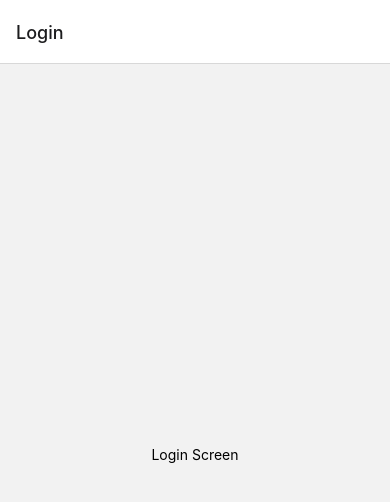
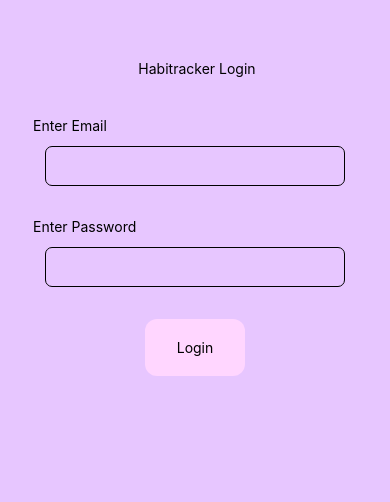
Before and after one commit to manvigautam09/Habitracker-Old, a React Native app: screen /SignUp in a window 390 px wide. Before the commit this address had no page. Shown: the top 502 px of the page. Built offline with nearby package versions, Linux system fonts and the light colour scheme.

Commit message:
Adds Login and SignUp Screen

```diff
--- a/App.tsx
+++ b/App.tsx
@@ -2,15 +2,19 @@ import React from 'react';
 import {NavigationContainer} from '@react-navigation/native';
 import {createNativeStackNavigator} from '@react-navigation/native-stack';
 
-import LoginScreen from './src/screens/LoginScreen';
+import Login from './src/screens/Login';
+import SignUp from './src/screens/SignUp';
 
 function App(): React.JSX.Element {
   const Stack = createNativeStackNavigator();
 
   return (
     <NavigationContainer>
-      <Stack.Navigator>
-        <Stack.Screen name="Login" component={LoginScreen} />
+      <Stack.Navigator
+        initialRouteName="Login"
+        screenOptions={{headerShown: false}}>
+        <Stack.Screen name="Login" component={Login} />
+        <Stack.Screen name="SignUp" component={SignUp} />
       </Stack.Navigator>
     </NavigationContainer>
   );
--- /dev/null
+++ b/src/screens/Login/index.tsx
@@ -0,0 +1,72 @@
+import React, {useState} from 'react';
+import {
+  SafeAreaView,
+  StyleSheet,
+  Text,
+  TextInput,
+  TouchableOpacity,
+  View,
+} from 'react-native';
+
+function Login(): React.JSX.Element {
+  const [email, setEmail] = useState('');
+  const [password, setPassword] = useState('');
+
+  return (
+    <SafeAreaView style={styles.container}>
+      <View style={styles.headingSection}>
+        <Text> Habitracker Login</Text>
+      </View>
+      <View style={styles.inputView}>
+        <Text>Enter Email</Text>
+        <TextInput value={email} onChangeText={setEmail} style={styles.input} />
+      </View>
+      <View style={styles.inputView}>
+        <Text>Enter Password</Text>
+        <TextInput
+          value={password}
+          onChangeText={setPassword}
+          style={styles.input}
+          secureTextEntry
+        />
+      </View>
+      <TouchableOpacity style={styles.loginButtonStyle}>
+        <Text>Login</Text>
+      </TouchableOpacity>
+    </SafeAreaView>
+  );
+}
+
+export default Login;
+
+const styles = StyleSheet.create({
+  container: {
+    flex: 1,
+    alignItems: 'center',
+    backgroundColor: '#e7c6ff',
+  },
+  input: {
+    height: 40,
+    margin: 12,
+    borderWidth: 1,
+    padding: 10,
+    width: 300,
+    borderRadius: 7,
+  },
+  headingSection: {
+    marginTop: 60,
+    marginBottom: 20,
+  },
+  inputView: {
+    marginTop: 20,
+  },
+  loginButtonStyle: {
+    marginTop: 20,
+    backgroundColor: '#ffd6ff',
+    padding: 20,
+    minWidth: 100,
+    borderRadius: 12,
+    display: 'flex',
+    alignItems: 'center',
+  },
+});
--- a/src/screens/LoginScreen/index.tsx
+++ /dev/null
@@ -1,20 +0,0 @@
-import React from 'react';
-import {StyleSheet, Text, View} from 'react-native';
-
-function LoginScreen(): React.JSX.Element {
-  return (
-    <View style={styles.container}>
-      <Text>Login Screen</Text>
-    </View>
-  );
-}
-
-export default LoginScreen;
-
-const styles = StyleSheet.create({
-  container: {
-    flex: 1,
-    alignItems: 'center',
-    justifyContent: 'center',
-  },
-});
--- /dev/null
+++ b/src/screens/SignUp/index.tsx
@@ -0,0 +1,72 @@
+import React, {useState} from 'react';
+import {
+  SafeAreaView,
+  StyleSheet,
+  Text,
+  TextInput,
+  TouchableOpacity,
+  View,
+} from 'react-native';
+
+function SignUp(): React.JSX.Element {
+  const [email, setEmail] = useState('');
+  const [password, setPassword] = useState('');
+
+  return (
+    <SafeAreaView style={styles.container}>
+      <View style={styles.headingSection}>
+        <Text> Habitracker Login</Text>
+      </View>
+      <View style={styles.inputView}>
+        <Text>Enter Email</Text>
+        <TextInput value={email} onChangeText={setEmail} style={styles.input} />
+      </View>
+      <View style={styles.inputView}>
+        <Text>Enter Password</Text>
+        <TextInput
+          value={password}
+          onChangeText={setPassword}
+          style={styles.input}
+          secureTextEntry
+        />
+      </View>
+      <TouchableOpacity style={styles.loginButtonStyle}>
+        <Text>Login</Text>
+      </TouchableOpacity>
+    </SafeAreaView>
+  );
+}
+
+export default SignUp;
+
+const styles = StyleSheet.create({
+  container: {
+    flex: 1,
+    alignItems: 'center',
+    backgroundColor: '#e7c6ff',
+  },
+  input: {
+    height: 40,
+    margin: 12,
+    borderWidth: 1,
+    padding: 10,
+    width: 300,
+    borderRadius: 7,
+  },
+  headingSection: {
+    marginTop: 60,
+    marginBottom: 20,
+  },
+  inputView: {
+    marginTop: 20,
+  },
+  loginButtonStyle: {
+    marginTop: 20,
+    backgroundColor: '#ffd6ff',
+    padding: 20,
+    minWidth: 100,
+    borderRadius: 12,
+    display: 'flex',
+    alignItems: 'center',
+  },
+});
```
